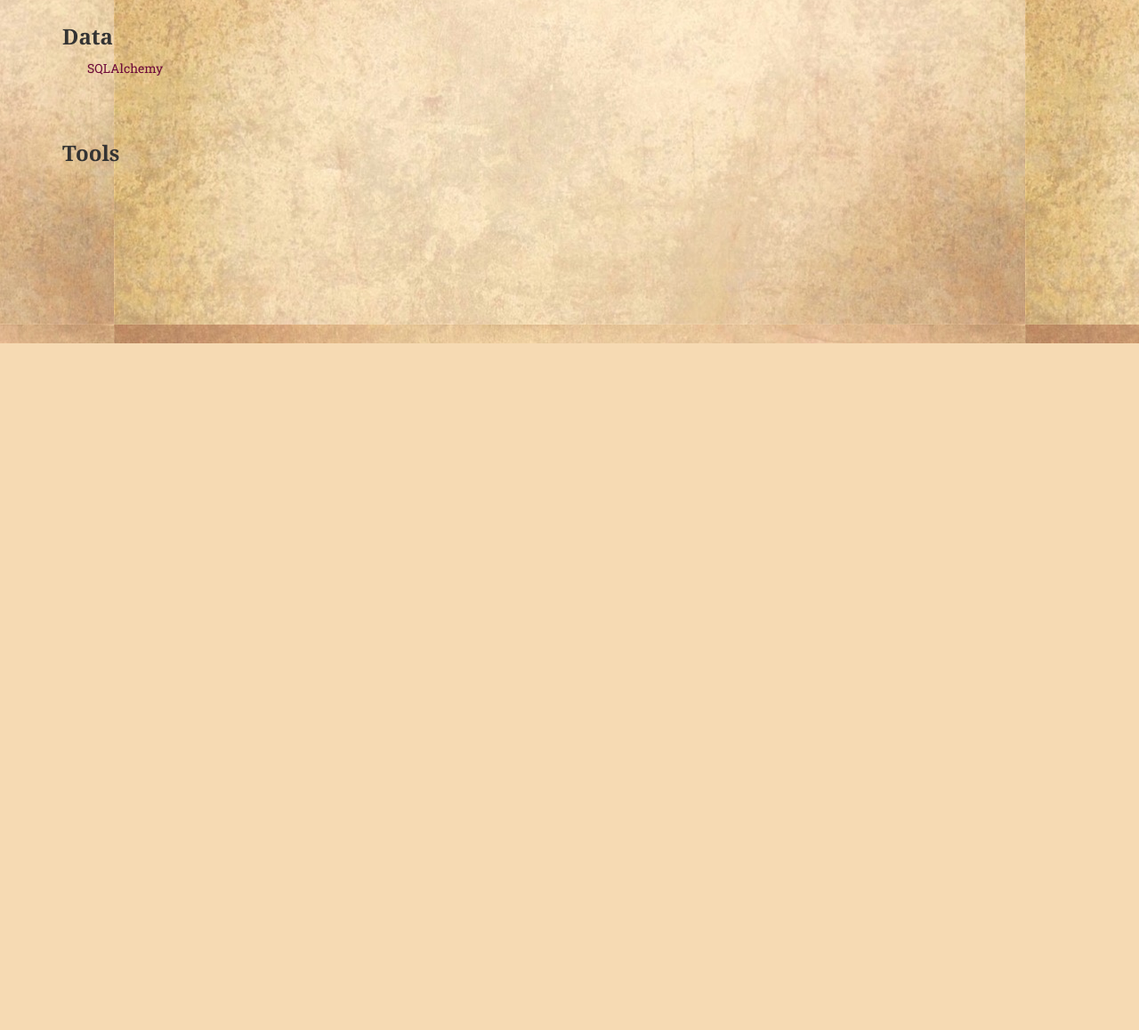
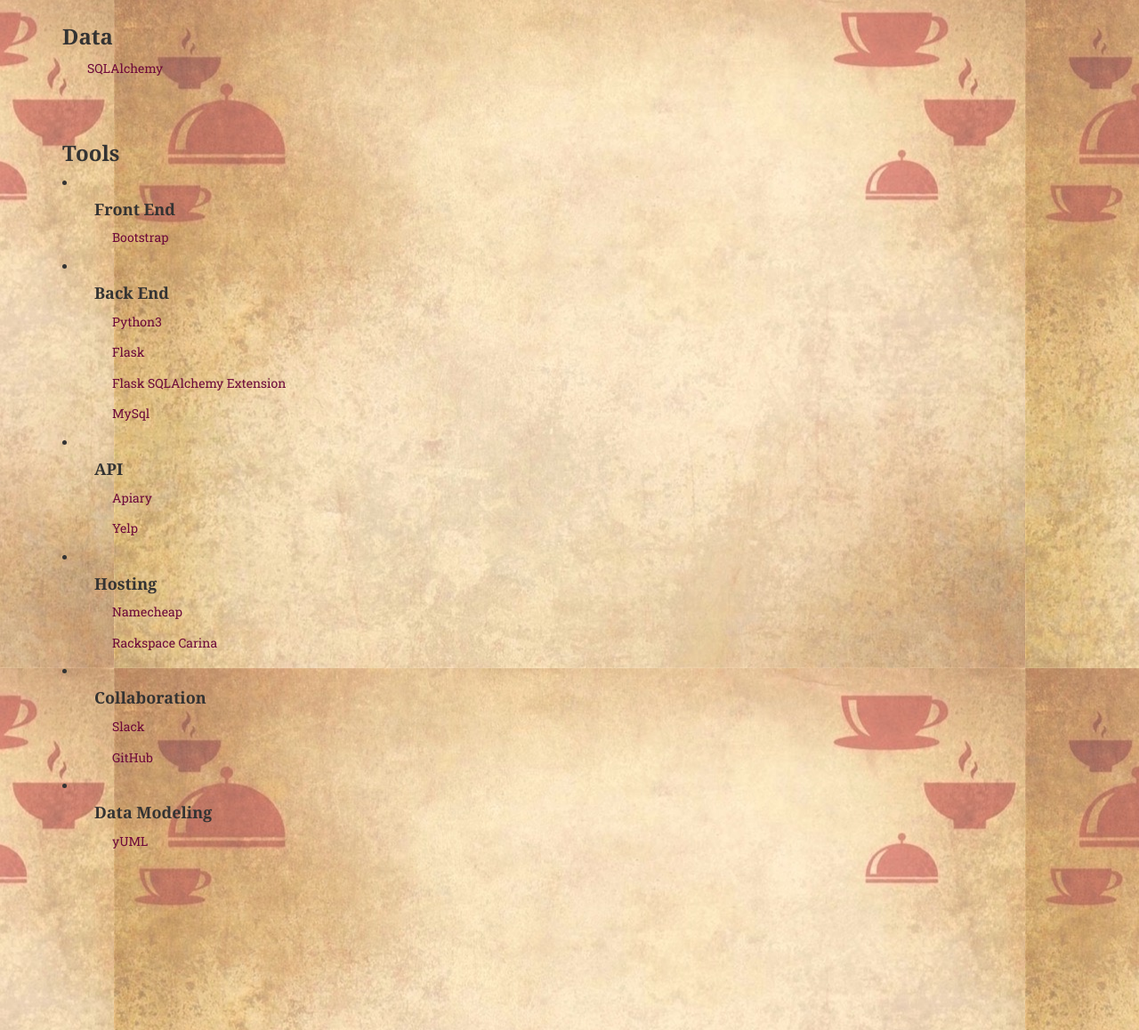
Before and after one commit to brockuniera/cs373-idb, a Flask app: page /about in a window 1280 px wide. Shown: the part 1960-3118 px from the top of the page at 89% size. Before the commit the page ends 2346 px from the top, so only its background shows below. Run offline with Flask 2, Linux system fonts and the light colour scheme; some libraries are stand-ins or nearby versions; some web fonts are replaced.

Commit message:
finish about page

```diff
--- a/app/templates/about.html
+++ b/app/templates/about.html
@@ -90,7 +90,7 @@
             <div class="row">
                 <div class="col-sm-3">
                     <div class="team-member">
-                        <img src="../img/team/1.jpg" class="img-responsive">
+                        <img src="img/team/1.jpg" class="img-responsive">
                         <h4>Alex Brockunier</h4>
                         <h5></h5>
                         <p class="text-muted">Major Responsibilities:</p>
@@ -105,7 +105,7 @@
                 </div>
                 <div class="col-sm-3">
                     <div class="team-member">
-                        <img src="../img/team/Tomas.jpg" class="img-responsive">
+                        <img src="img/team/Tomas.jpg" class="img-responsive">
                         <h4>Tomas Gonzalez</h4>
                         <h5></h5>
                         <p class="text-muted">Major Responsibilities: , </p>
@@ -119,7 +119,7 @@
                 </div>
                 <div class="col-sm-3">
                     <div class="team-member">
-                        <img src="../img/team/3.jpg" class="img-responsive">
+                        <img src="img/team/3.jpg" class="img-responsive">
                         <h4>Zachary Sanders</h4>
                         <h5>Senior in CS, this is my last semester here at UT. I've had three internships in the past and have accepted a full time Software Engineering position at American Express in Phoenix, AZ. I'm married, I have two cats and I enjoy a good cold adult beverage.</h5>
                         <p class="text-muted">Major Responsibilities: </p>
@@ -137,7 +137,7 @@
             <div class="row">
                 <div class="col-sm-3">
                     <div class="team-member">
-                        <img src="../img/team/4.jpg" class="img-responsive">
+                        <img src="img/team/4.jpg" class="img-responsive">
                         <h4>Angel Xiao</h4>
                         <h5>Junior in CS. I've had an summer internship in National Instrument. I will be a Software Engineering intern in Microsoft in the following summer. I have a cat named hacker. I am a photographer and I love taking photos.</h5>
                         <p class="text-muted">Major Responsibilities:</p>
@@ -152,7 +152,7 @@
                 </div>
                 <div class="col-sm-3">
                     <div class="team-member">
-                        <img src="../img/team/5.jpg" class="img-responsive">
+                        <img src="img/team/5.jpg" class="img-responsive">
                         <h4>An-Yi Yu</h4>
                         <h5>I'm a senior in Computer Science. I was born in Taiwan and moved to the United States when I was 11 years old. I don't have a cat.</h5>
                         <p class="text-muted">Major Responsibilities: </p>
@@ -182,7 +182,29 @@
             <br></br>
 
             <h3>Tools</h3>
+                <li><h4 style="margin-left:2em">Front End</h4></il>
+                    <p style="margin-left:4em"> <a href="http://getbootstrap.com/">Bootstrap</a></p>
 
+                <li><h4 style="margin-left:2em" >Back End</h4></il>
+                    <p style="margin-left:4em"> <a href="https://www.python.org/download/releases/3.0/">Python3</a></p>
+                    <p style="margin-left:4em"> <a href="http://flask.pocoo.org/">Flask</a></p>
+                    <p style="margin-left:4em"> <a href="http://flask-sqlalchemy.pocoo.org/2.1/">Flask SQLAlchemy Extension</a></p>
+                    <p style="margin-left:4em"> <a href="https://www.mysql.com/">MySql</a></p>
+
+                <li><h4 style="margin-left:2em">API</h4></il>
+                    <p style="margin-left:4em"> <a href="https://apiary.io/">Apiary</a></p>
+                    <p style="margin-left:4em"> <a href="https://www.yelp.com/developers">Yelp</a></p>
+
+                <li><h4 style="margin-left:2em">Hosting</h4></il>
+                    <p style="margin-left:4em"> <a href="https://www.namecheap.com/">Namecheap</a></p>
+                    <p style="margin-left:4em"> <a href="https://getcarina.com/">Rackspace Carina</a></p>
+
+                <li><h4 style="margin-left:2em">Collaboration</h4></il>
+                    <p style="margin-left:4em"> <a href="https://slack.com/">Slack</a></p>
+                    <p style="margin-left:4em"> <a href="https://github.com/">GitHub</a></p>
+
+                <li><h4 style="margin-left:2em">Data Modeling</h4></il>
+                    <p style="margin-left:4em"> <a href="http://yuml.me/">yUML</a></p>
             <br></br>
     </section>
 </body>
```
